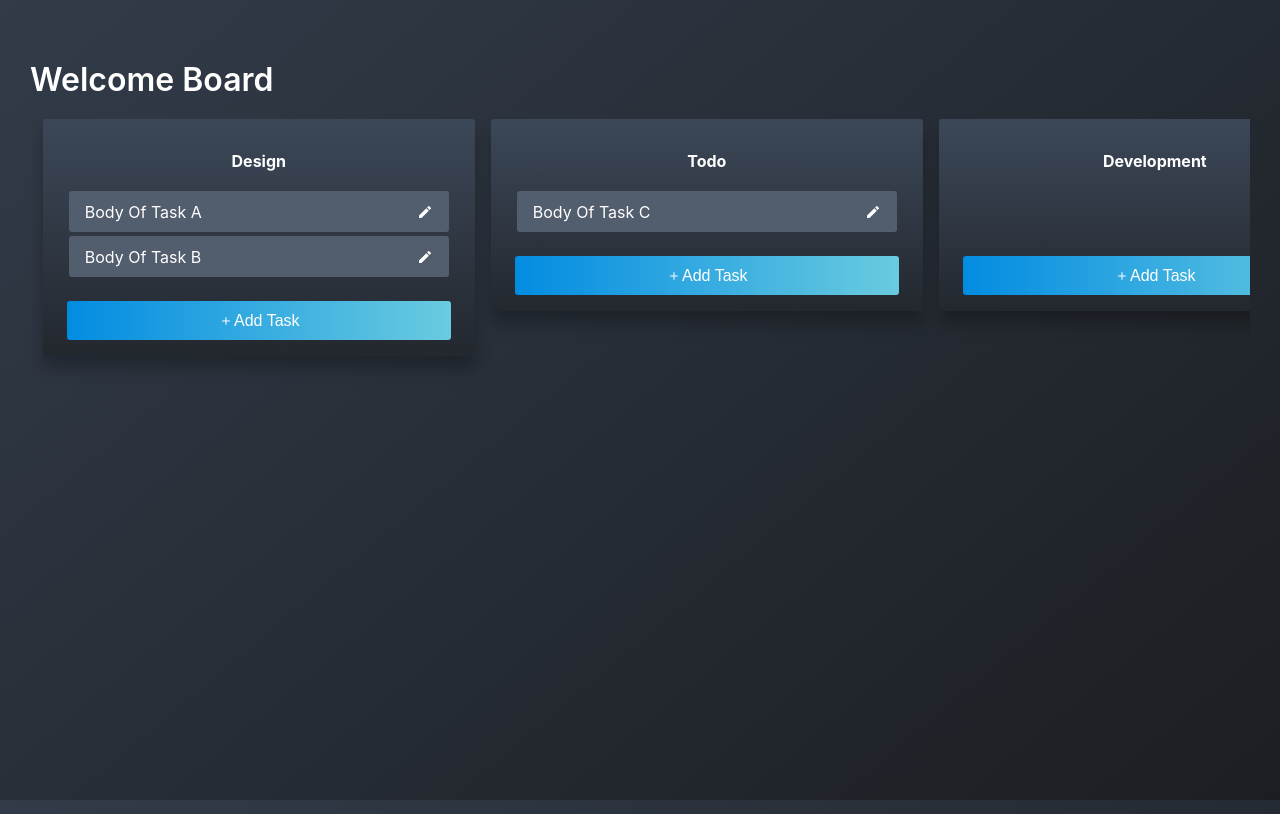
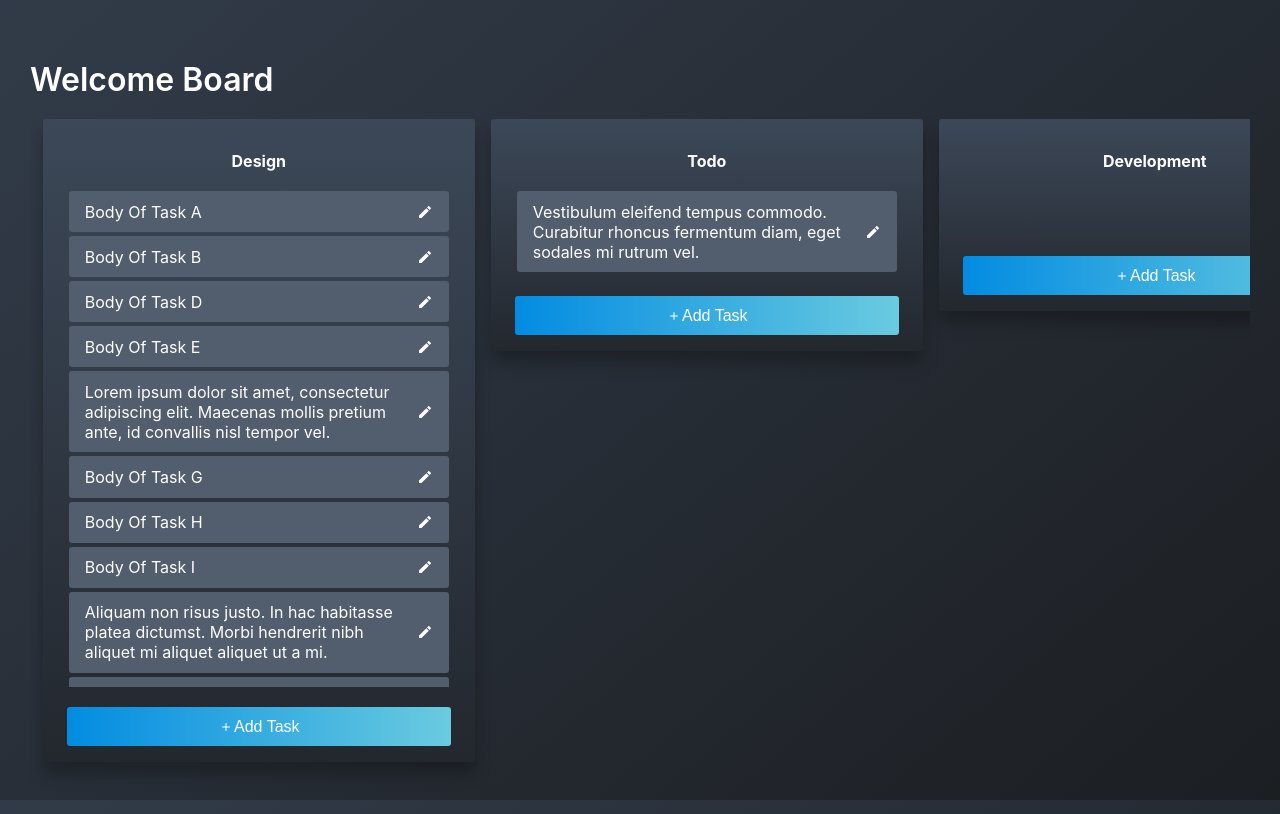
Before and after one commit to tanmoyopenroot/simple-drag-drop-task, a React (Create React App) app: page / in a window 1280 px wide. Built offline with nearby package versions, Linux system fonts and the light colour scheme.

Commit message:
chore(store): aad mock preload data

```diff
--- a/src/data/inital-state.ts
+++ b/src/data/inital-state.ts
@@ -24,8 +24,29 @@ const state: IAppState = {
   },
   tasks: {
     tasksIDByPanel: {
-      _vmrkktwtq: ['_qvf8cg4dn', '_94r8civnq'],
-      _ez8kp634q: ['_nwv2pj98w'],
+      _vmrkktwtq: [
+        '_qvf8cg4dn',
+        '_94r8civnq',
+        '_b9hf7rgdg',
+        '_05rc35u5s',
+        '_o71z72t9o',
+        '_73zi9zu2x',
+        '_o9z49fjzc',
+        '_hu17xl8wv',
+        '_ihyeh2vk2',
+        '_dnrsm0skf',
+        '_cw6h3q4n0',
+        '_szu8skqq0',
+        '_syq2nekuh',
+        '_4o2u5psge',
+        '_nsutsjw7q',
+        '_iqjnsbglu',
+        '_5rtovqsfh',
+        '_ata0exfi0',
+      ],
+      _ez8kp634q: [
+        '_nwv2pj98w',
+      ],
       _n9vue04h1: [],
     },
     tasksHash: {
@@ -39,7 +60,71 @@ const state: IAppState = {
       },
       _nwv2pj98w: {
         id: '_nwv2pj98w',
-        body: 'Body Of Task C',
+        body: 'Vestibulum eleifend tempus commodo. Curabitur rhoncus fermentum diam, eget sodales mi rutrum vel.',
+      },
+      _b9hf7rgdg: {
+        id: '_b9hf7rgdg',
+        body: 'Body Of Task D',
+      },
+      _05rc35u5s: {
+        id: '_05rc35u5s',
+        body: 'Body Of Task E',
+      },
+      _o71z72t9o: {
+        id: '_o71z72t9o',
+        body: 'Lorem ipsum dolor sit amet, consectetur adipiscing elit. Maecenas mollis pretium ante, id convallis nisl tempor vel.',
+      },
+      _73zi9zu2x: {
+        id: '_73zi9zu2x',
+        body: 'Body Of Task G',
+      },
+      _o9z49fjzc: {
+        id: '_o9z49fjzc',
+        body: 'Body Of Task H',
+      },
+      _hu17xl8wv: {
+        id: '_hu17xl8wv',
+        body: 'Body Of Task I',
+      },
+      _ihyeh2vk2: {
+        id: '_ihyeh2vk2',
+        body: 'Aliquam non risus justo. In hac habitasse platea dictumst. Morbi hendrerit nibh aliquet mi aliquet aliquet ut a mi.',
+      },
+      _dnrsm0skf: {
+        id: '_dnrsm0skf',
+        body: 'Body Of Task K',
+      },
+      _cw6h3q4n0: {
+        id: '_cw6h3q4n0',
+        body: 'Body Of Task L',
+      },
+      _szu8skqq0: {
+        id: '_szu8skqq0',
+        body: 'Body Of Task M',
+      },
+      _syq2nekuh: {
+        id: '_syq2nekuh',
+        body: 'Body Of Task N',
+      },
+      _4o2u5psge: {
+        id: '_4o2u5psge',
+        body: 'Body Of Task O',
+      },
+      _nsutsjw7q: {
+        id: '_nsutsjw7q',
+        body: 'Body Of Task P',
+      },
+      _iqjnsbglu: {
+        id: '_iqjnsbglu',
+        body: 'Praesent lobortis neque sit amet scelerisque ornare.',
+      },
+      _5rtovqsfh: {
+        id: '_5rtovqsfh',
+        body: 'Body Of Task R',
+      },
+      _ata0exfi0: {
+        id: '_ata0exfi0',
+        body: 'Body Of Task S',
       },
     },
   },
@@ -52,7 +137,7 @@ const state: IAppState = {
       taskId: '',
       panelId: '',
     },
-  }
+  },
 };
 
 export default state;
--- a/src/store/index.ts
+++ b/src/store/index.ts
@@ -9,7 +9,7 @@ import reducers from '../reducers';
 import middlewares from '../middlewares';
 import { composeEnhancers } from './utils';
 
-export const initStore = (initialState: IAppState) => {
+export const initStore = (initialState?: IAppState) => {
   const rootReducer = combineReducers({ ...reducers });
   const combinedMiddlewares = applyMiddleware(...middlewares);
   const enhancers = composeEnhancers(combinedMiddlewares);
```
